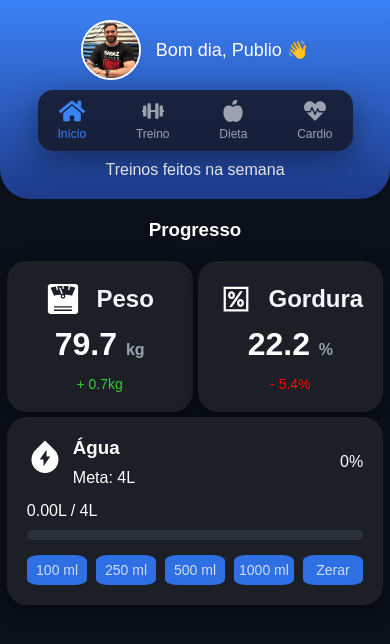
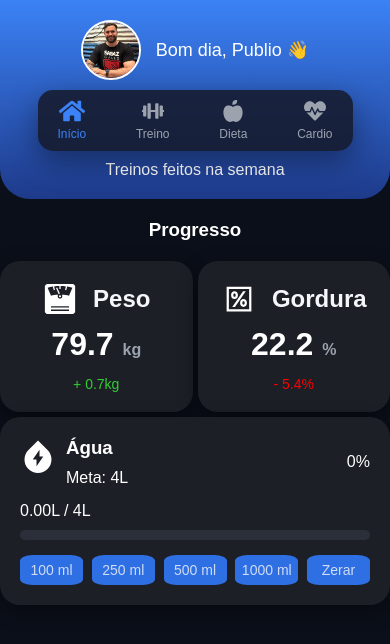
Before and after one commit to PublioMello/Gym-project, a React (Vite) app in the folder gym-project/: page / in a window 390 px wide. Shown: the top 644 px of the page. Built offline with nearby package versions, Linux system fonts and the light colour scheme.

Commit message:
fixed layout  issue on home for computer

```diff
--- a/gym-project/src/components/Pages/Card/Card.css
+++ b/gym-project/src/components/Pages/Card/Card.css
@@ -1,9 +1,11 @@
 .grid {
   display: grid;
-  grid-template-columns: repeat(auto-fit, minmax(150px, 1fr));
+  grid-template-columns: repeat(auto-fit, minmax(300px, 1fr));
   gap: 5px;
 
-  max-width: 500px; /* controla largura */
+  max-width: 800px; /* controla largura */
+  /* width: 100%;
+    max-width: 100%; */
 }
 .card {
   background: #1c1f26;
@@ -65,6 +67,11 @@
 /* ========================= */
 
 @media (max-width: 600px) {
+  .grid {
+    grid-template-columns: repeat(auto-fit, minmax(150px, 1fr));
+    width: 100%;
+    max-width: 100%;
+  }
   .card {
     align-items: center;
   }
```
